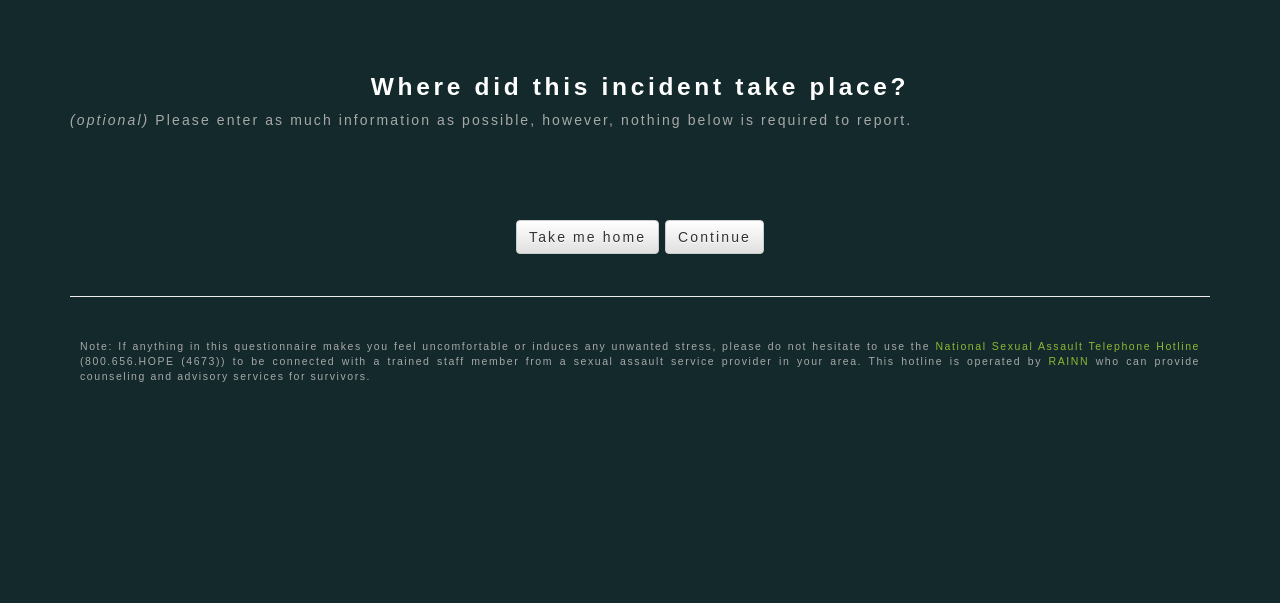
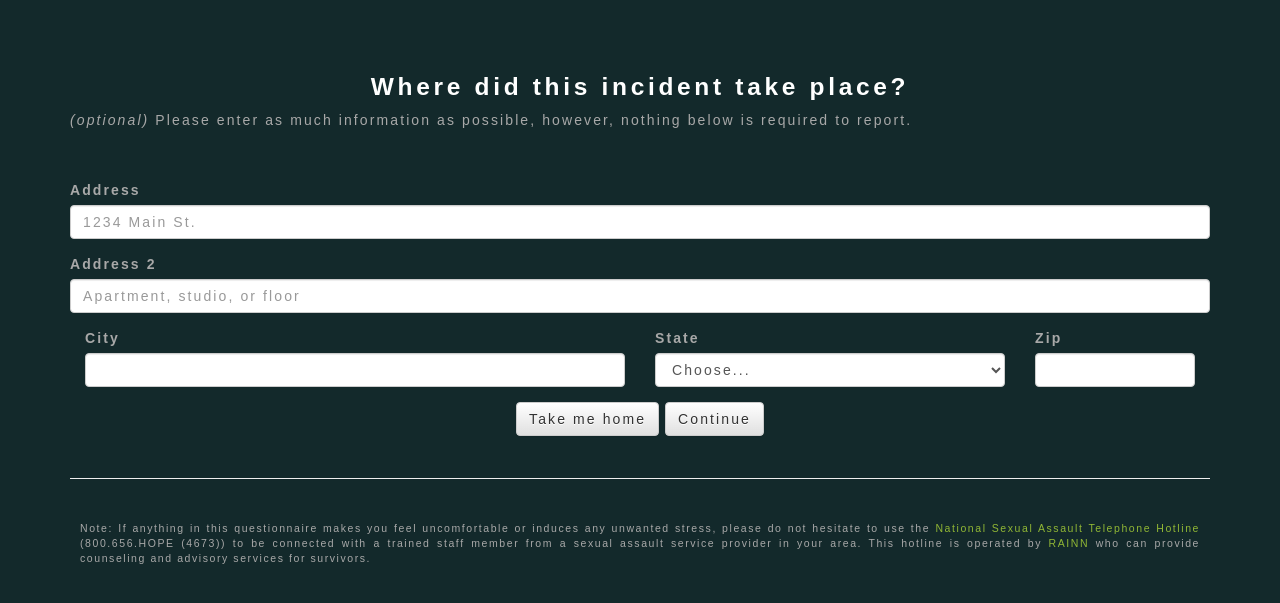
Before and after one commit to thesilentchoir/silentchoir-archived, a Django app: page /q6-where/ in a window 1280 px wide. Shown: the top 603 px of the page. Run offline with Django 3.2, Linux system fonts and the light colour scheme; some libraries are stand-ins or nearby versions.

Commit message:
AS: add address form questions to q6, where did incident take place

```diff
--- a/silentchoir/templates/q6-where.html
+++ b/silentchoir/templates/q6-where.html
@@ -18,6 +18,82 @@
             <br></br>
 
             <form>
+                <!--Based on the selection the user makes in Q5, we may add a first line to this form to ask for the name of the setting (i.e., the name of the workplace or place of worship -->
+                <div class="form-group">
+                    <label for="inputAddress">Address</label>
+                    <input type="text" class="form-control" id="inputAddress" placeholder="1234 Main St.">
+                </div>
+                <div class="form-group">
+                    <label for="inputAddress2">Address 2</label>
+                    <input type="text" class="form-control" id="inputAddress2" placeholder="Apartment, studio, or floor">
+                </div>
+                <div class="form-row">
+                    <div class="form-group col-md-6">
+                      <label for="inputCity">City</label>
+                      <input type="text" class="form-control" id="inputCity">
+                    </div>
+                    <div class="form-group col-md-4">
+                      <label for="inputState">State</label>
+                      <select id="inputState" class="form-control">
+                        <option selected>Choose...</option>
+                        <option value="AL">Alabama</option>
+                        <option value="AK">Alaska</option>
+                        <option value="AZ">Arizona</option>
+                        <option value="AR">Arkansas</option>
+                        <option value="CA">California</option>
+                        <option value="CO">Colorado</option>
+                        <option value="CT">Connecticut</option>
+                        <option value="DE">Delaware</option>
+                        <option value="DC">District Of Columbia</option>
+                        <option value="FL">Florida</option>
+                        <option value="GA">Georgia</option>
+                        <option value="HI">Hawaii</option>
+                        <option value="ID">Idaho</option>
+                        <option value="IL">Illinois</option>
+                        <option value="IN">Indiana</option>
+                        <option value="IA">Iowa</option>
+                        <option value="KS">Kansas</option>
+                        <option value="KY">Kentucky</option>
+                        <option value="LA">Louisiana</option>
+                        <option value="ME">Maine</option>
+                        <option value="MD">Maryland</option>
+                        <option value="MA">Massachusetts</option>
+                        <option value="MI">Michigan</option>
+                        <option value="MN">Minnesota</option>
+                        <option value="MS">Mississippi</option>
+                        <option value="MO">Missouri</option>
+                        <option value="MT">Montana</option>
+                        <option value="NE">Nebraska</option>
+                        <option value="NV">Nevada</option>
+                        <option value="NH">New Hampshire</option>
+                        <option value="NJ">New Jersey</option>
+                        <option value="NM">New Mexico</option>
+                        <option value="NY">New York</option>
+                        <option value="NC">North Carolina</option>
+                        <option value="ND">North Dakota</option>
+                        <option value="OH">Ohio</option>
+                        <option value="OK">Oklahoma</option>
+                        <option value="OR">Oregon</option>
+                        <option value="PA">Pennsylvania</option>
+                        <option value="RI">Rhode Island</option>
+                        <option value="SC">South Carolina</option>
+                        <option value="SD">South Dakota</option>
+                        <option value="TN">Tennessee</option>
+                        <option value="TX">Texas</option>
+                        <option value="UT">Utah</option>
+                        <option value="VT">Vermont</option>
+                        <option value="VA">Virginia</option>
+                        <option value="WA">Washington</option>
+                        <option value="WV">West Virginia</option>
+                        <option value="WI">Wisconsin</option>
+                        <option value="WY">Wyoming</option>
+                      </select>
+                    </div>
+                    <div class="form-group col-md-2">
+                      <label for="inputZip">Zip</label>
+                      <input type="text" class="form-control" id="inputZip">
+                    </div>
+                </div>
 
 
             <br></br>
```
